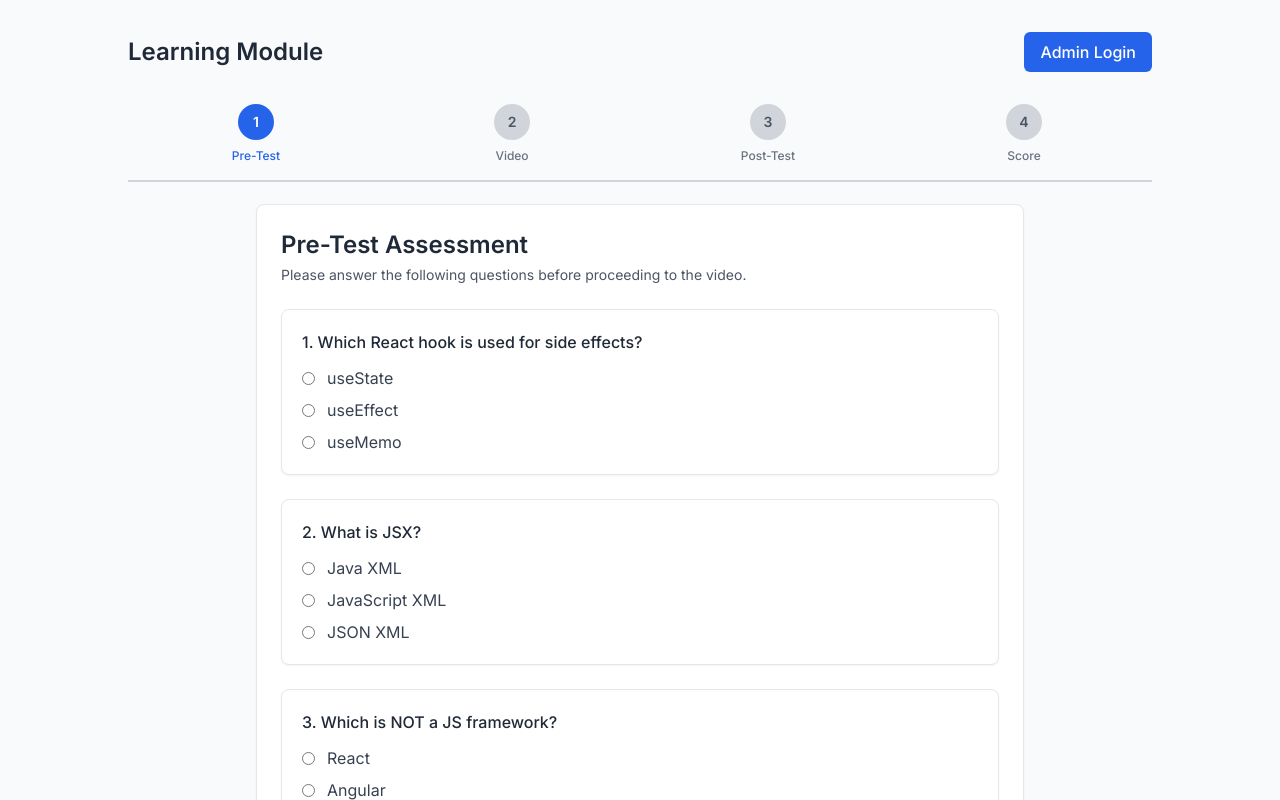
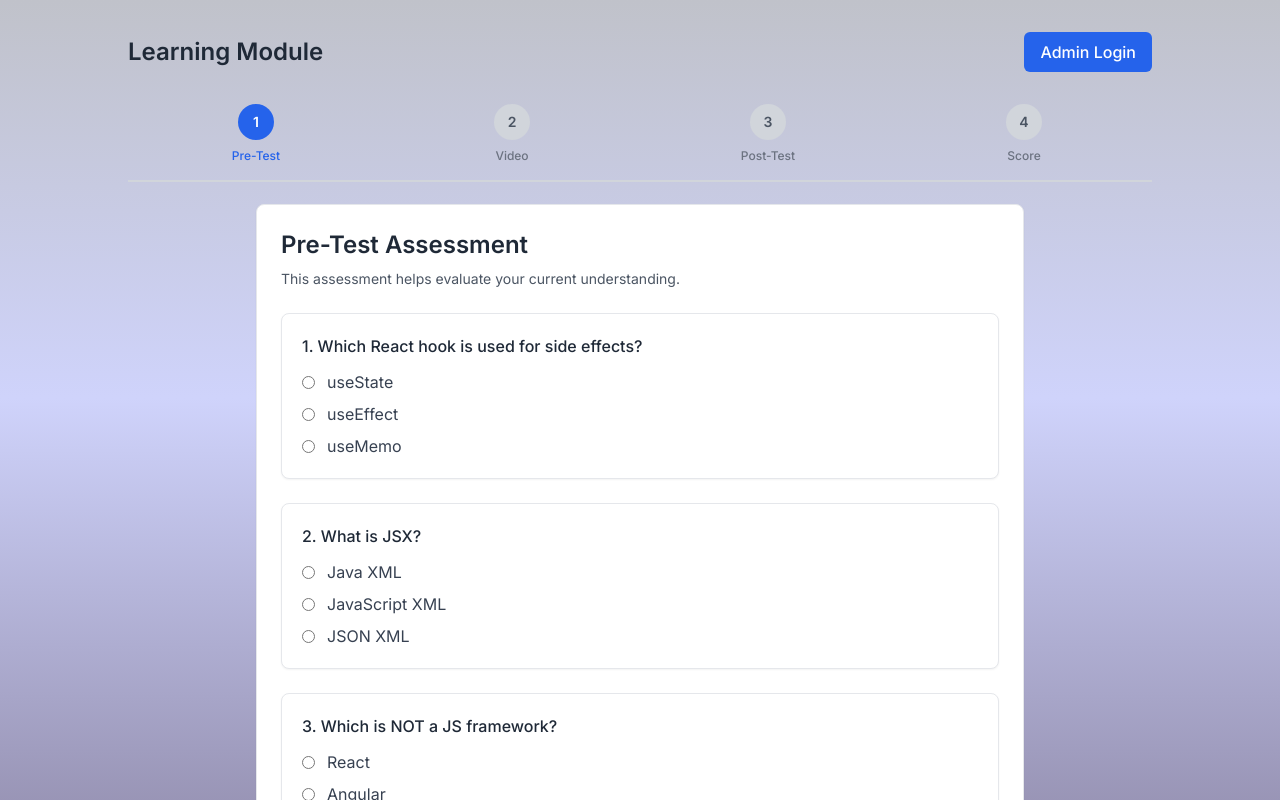
Before and after one commit to gauresh52/LMS_prototype, a React (Vite) app: page / in a window 1280 px wide. Shown: the top 800 px of the page. Built offline with nearby package versions, Linux system fonts and the light colour scheme.

Commit message:
added backgroumd gradient and small popup after submitting pretest

```diff
--- a/src/App.jsx
+++ b/src/App.jsx
@@ -36,7 +36,7 @@ export default function App() {
   /* ================= ADMIN DASHBOARD ================= */
   if (isAdmin) {
     return (
-      <div className="min-h-screen flex justify-center px-4 py-8 bg-gray-50">
+      <div className="min-h-screen flex justify-center px-4 py-8">
         <div className="w-full max-w-5xl fade-in">
           <AdminPanel onLogout={() => setIsAdmin(false)} />
         </div>
@@ -47,7 +47,7 @@ export default function App() {
   /* ================= ADMIN LOGIN ================= */
   if (showAdminLogin) {
     return (
-      <div className="min-h-screen flex justify-center items-start px-4 py-8 bg-gray-50">
+      <div className="min-h-screen flex justify-center items-start px-4 py-8">
         <div className="w-full max-w-md fade-in">
           <AdminLogin
             onSuccess={() => {
@@ -63,7 +63,7 @@ export default function App() {
 
   /* ================= USER VIEW ================= */
   return (
-    <div className="min-h-screen flex justify-center px-4 py-8 bg-gray-50">
+    <div className="min-h-screen flex justify-center px-4 py-8 ">
       <div className="w-full max-w-5xl fade-in">
         {/* Header */}
         <div className="flex justify-between items-center mb-8">
--- a/src/pages/PreTest.jsx
+++ b/src/pages/PreTest.jsx
@@ -1,3 +1,4 @@
+import { useState } from "react";
 import Quiz from "../components/Quiz";
 import { getQuestions } from "../data/questions";
 
@@ -12,8 +13,14 @@ export default function PreTest({ setStage }) {
 
   localStorage.setItem("preQuestions", JSON.stringify(selected));
 
-  const submit = (score) => {
-    localStorage.setItem("preScore", score);
+  const [score, setScore] = useState(null);
+
+  const submit = (result) => {
+    localStorage.setItem("preScore", result);
+    setScore(result); // show popup
+  };
+
+  const proceedToVideo = () => {
     localStorage.setItem("stage", "video");
     setStage("video");
   };
@@ -21,19 +28,37 @@ export default function PreTest({ setStage }) {
   return (
     <div className="max-w-3xl mx-auto fade-in">
       <div className="card p-6">
-        {/* Header */}
-        <div className="mb-6">
-          <h1 className="text-2xl font-semibold text-gray-800">
-            Pre-Test Assessment
-          </h1>
-          <p className="text-sm text-gray-600 mt-1">
-            Please answer the following questions before proceeding to the video.
-          </p>
-        </div>
+        <h1 className="text-2xl font-semibold mb-2">
+          Pre-Test Assessment
+        </h1>
+        <p className="text-sm text-gray-600 mb-6">
+          This assessment helps evaluate your current understanding.
+        </p>
 
-        {/* Quiz */}
         <Quiz questions={selected} onSubmit={submit} />
       </div>
+
+      {/* Score Popup */}
+      {score !== null && (
+        <div className="fixed inset-0 bg-black/40 flex items-center justify-center z-50">
+          <div className="card p-6 max-w-sm w-full text-center">
+            <h2 className="text-xl font-semibold mb-2">
+              Quiz Submitted!
+            </h2>
+
+            <p className="text-gray-700 mb-4">
+              Your Score: <strong>{score} / {selected.length}</strong>
+            </p>
+
+            <button
+              onClick={proceedToVideo}
+              className="btn-primary w-full"
+            >
+              Continue to Video
+            </button>
+          </div>
+        </div>
+      )}
     </div>
   );
 }
--- a/src/styles/ui.css
+++ b/src/styles/ui.css
@@ -30,6 +30,17 @@
 }
 
 /* Global defaults */
-html {
-  @apply bg-gray-50 text-gray-800;
+html,
+body {
+  @apply min-h-screen;
 }
+
+/* Subtle app background gradient */
+body {
+  background: linear-gradient(
+    180deg,
+    #c0c2ca 0%,
+    #cfd3fb 40%,
+    #7f7795 100%
+  );
+}
```
